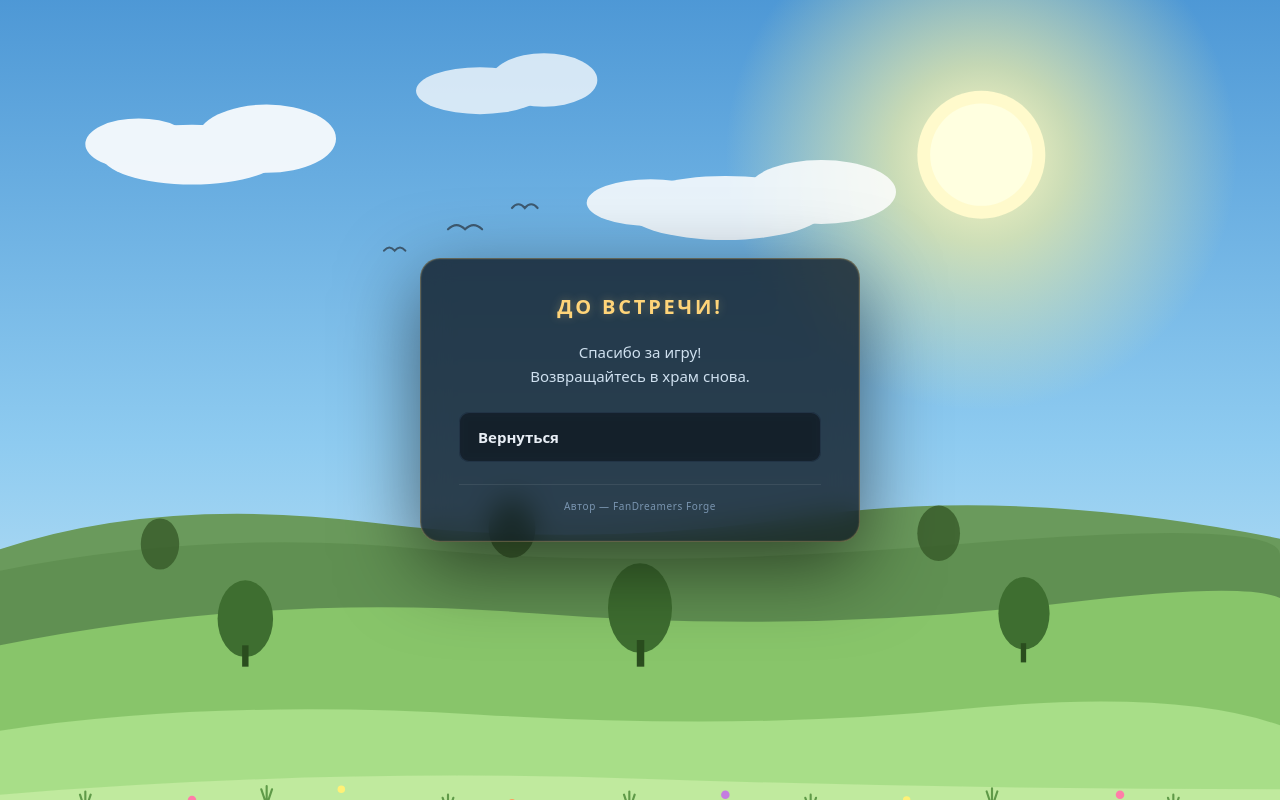
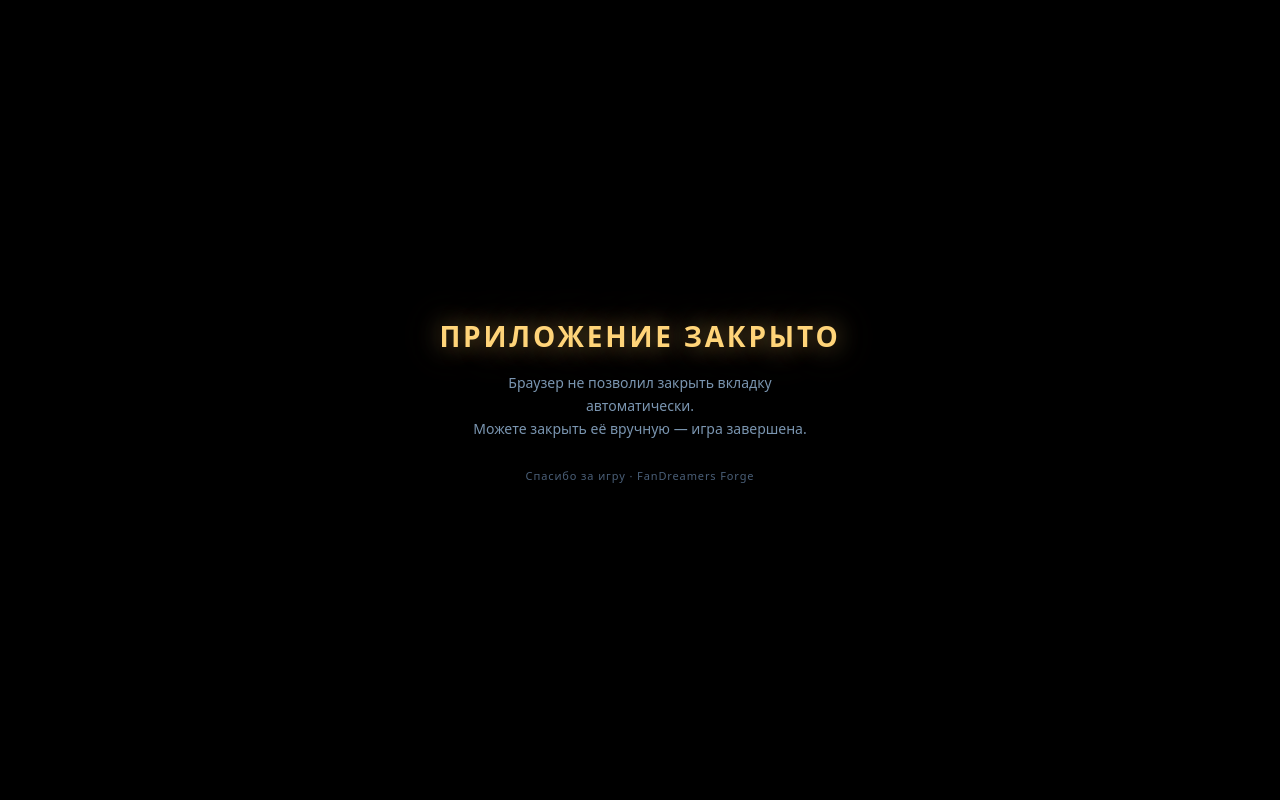
Before and after one commit to qarkob-debug/Fantazm-Dice-Defense, a website: page www/index.html in a window 1280 px wide. Both pictures are taken after a click on the button "Выход". Drawn offline with Linux system fonts and the light colour scheme.

Commit message:
Update index.html

```diff
--- a/www/index.html
+++ b/www/index.html
@@ -238,7 +238,6 @@
   #ingameMenu.hidden { display: none; }
   #ingameMenu .menu-panel { background: linear-gradient(180deg, #131e2a 0%, #0e1620 100%); backdrop-filter: none; -webkit-backdrop-filter: none; }
 
-  /* ===== ЭНЦИКЛОПЕДИЯ ===== */
   .codex-screen {
     z-index: 150;
     background: rgba(4, 10, 16, 0.96);
@@ -450,7 +449,6 @@
   </div>
 </div>
 
-<!-- Энциклопедия: выбор -->
 <div id="screenCodex" class="screen codex-screen hidden">
   <div class="menu-panel">
     <h2>Энциклопедия</h2>
@@ -462,7 +460,6 @@
   </div>
 </div>
 
-<!-- Энциклопедия врагов -->
 <div id="screenEnemiesCodex" class="screen codex-screen hidden">
   <div class="codex-fullpanel">
     <div class="codex-header">
@@ -474,7 +471,6 @@
   </div>
 </div>
 
-<!-- Энциклопедия дайсов -->
 <div id="screenDiceCodex" class="screen codex-screen hidden">
   <div class="codex-fullpanel">
     <div class="codex-header">
@@ -746,7 +742,6 @@ function unlockDice(type) {
   if (!codex.dice[type]) { codex.dice[type] = true; saveCodex(); }
 }
 
-/* Временная подмена ctx для рендера иконок в offscreen canvas */
 function renderIcon(w, h, drawFn) {
   const tmp = document.createElement('canvas');
   tmp.width = w; tmp.height = h;
@@ -820,11 +815,8 @@ function renderEnemiesCodex() {
 
     const iconWrap = document.createElement('div');
     iconWrap.className = 'codex-card-icon' + (unlocked ? '' : ' locked');
-    if (unlocked) {
-      iconWrap.appendChild(renderEnemyIcon(type));
-    } else {
-      iconWrap.appendChild(makeLockedIcon(90));
-    }
+    if (unlocked) iconWrap.appendChild(renderEnemyIcon(type));
+    else iconWrap.appendChild(makeLockedIcon(90));
 
     const titleBox = document.createElement('div');
     const title = document.createElement('div');
@@ -881,11 +873,8 @@ function renderDiceCodex() {
 
     const iconWrap = document.createElement('div');
     iconWrap.className = 'codex-card-icon' + (unlocked ? '' : ' locked');
-    if (unlocked) {
-      iconWrap.appendChild(renderDieIcon(type, 1, false, 90));
-    } else {
-      iconWrap.appendChild(makeLockedIcon(90));
-    }
+    if (unlocked) iconWrap.appendChild(renderDieIcon(type, 1, false, 90));
+    else iconWrap.appendChild(makeLockedIcon(90));
 
     const titleBox = document.createElement('div');
     const title = document.createElement('div');
@@ -1077,7 +1066,8 @@ const sfx = {
     setTimeout(() => sfxTone({ freq: 784, duration: 0.22, type: 'triangle', gain: 0.10 }), 200);
   },
   rollD20() { for (let i = 0; i < 8; i++) setTimeout(() => sfxTone({ freq: 700 + Math.random() * 500, duration: 0.04, type: 'square', gain: 0.05 }), i * 90 + Math.random() * 80); },
-  sadD20() { sfxTone({ freq: 440, freqEnd: 220, duration: 0.7, type: 'triangle', gain: 0.10 }); setTimeout(() => sfxTone({ freq: 330, freqEnd: 110, duration: 0.9, type: 'sawtooth', gain: 0.10 }), 550); }
+  sadD20() { sfxTone({ freq: 440, freqEnd: 220, duration: 0.7, type: 'triangle', gain: 0.10 }); setTimeout(() => sfxTone({ freq: 330, freqEnd: 110, duration: 0.9, type: 'sawtooth', gain: 0.10 }), 550); },
+  shutdown() { sfxTone({ freq: 400, freqEnd: 80, duration: 0.5, type: 'sine', gain: 0.10 }); }
 };
 
 function playMusicOsc(freq, dur, type, gain, when) {
@@ -1136,6 +1126,48 @@ function enterGame(isFresh) {
   requestAnimationFrame(() => { clampPan(); applyTransform(); });
 }
 function exitToMainMenu() { showMainMenu(); }
+
+/* === ФИНАЛЬНЫЙ ЭКРАН «ПРИЛОЖЕНИЕ ЗАКРЫТО» === */
+function showClosedScreen() {
+  if (document.getElementById('closedOverlay')) return;
+  const overlay = document.createElement('div');
+  overlay.id = 'closedOverlay';
+  overlay.style.cssText = [
+    'position: fixed', 'inset: 0', 'z-index: 99999',
+    'background: #000',
+    'display: flex', 'flex-direction: column',
+    'align-items: center', 'justify-content: center',
+    'gap: 16px', 'padding: 24px', 'text-align: center',
+    'color: #e8eef5',
+    "font-family: system-ui, -apple-system, 'Segoe UI', Roboto, sans-serif",
+    'animation: screenFade 0.4s ease-out'
+  ].join(';');
+  overlay.innerHTML = `
+    <div style="font-size: 28px; font-weight: 700; color: #ffd479;
+                letter-spacing: 0.1em; text-transform: uppercase;
+                text-shadow: 0 0 24px rgba(255,212,121,0.5), 0 0 48px rgba(255,212,121,0.25);">
+      Приложение закрыто
+    </div>
+    <div style="font-size: 14px; color: #7a95b0; max-width: 340px; line-height: 1.65;">
+      Браузер не позволил закрыть вкладку автоматически.<br>
+      Можете закрыть её вручную — игра завершена.
+    </div>
+    <div style="font-size: 11px; color: #4a5f78; letter-spacing: 0.08em; margin-top: 12px;">
+      Спасибо за игру · FanDreamers Forge
+    </div>
+  `;
+  document.body.appendChild(overlay);
+  // На всякий случай отключаем звук
+  try { if (audio && audio.ctx) audio.ctx.suspend(); } catch(e){}
+}
+
+/* Пытаемся закрыть окно всеми способами */
+function attemptCloseWindow() {
+  try { window.open('', '_self', ''); window.close(); } catch(e){}
+  try { window.top.close(); } catch(e){}
+  try { self.close(); } catch(e){}
+  try { window.close(); } catch(e){}
+}
 
 $('btnEndless').addEventListener('click', () => { sfx.click(); showEndlessMenu(); });
 $('btnSettingsMain').addEventListener('click', () => { sfx.click(); showSettings('main'); });
@@ -1170,11 +1202,20 @@ $('btnDiceBack').addEventListener('click', () => {
   $('screenCodex').classList.remove('hidden');
 });
 
+/* === КНОПКА ВЫХОДА — закрывает приложение === */
 $('btnExit').addEventListener('click', () => {
   sfx.click();
-  try { window.close(); } catch(e){}
-  setTimeout(() => { if (!document.hidden) { hideAllMenuScreens(); $('landscapeBg').classList.remove('hidden'); $('screenGoodbye').classList.remove('hidden'); } }, 80);
+  sfx.shutdown();
+  attemptCloseWindow();
+  // Если браузер не закрыл окно — показываем «Приложение закрыто»
+  setTimeout(() => {
+    if (!document.hidden && window.innerWidth > 0) {
+      attemptCloseWindow();
+      showClosedScreen();
+    }
+  }, 250);
 });
+
 $('btnContinue').addEventListener('click', () => { sfx.click(); enterGame(false); });
 $('btnNewGame').addEventListener('click', () => { sfx.click(); enterGame(true); });
 $('btnBackToMain').addEventListener('click', () => { sfx.click(); showMainMenu(); });
```
